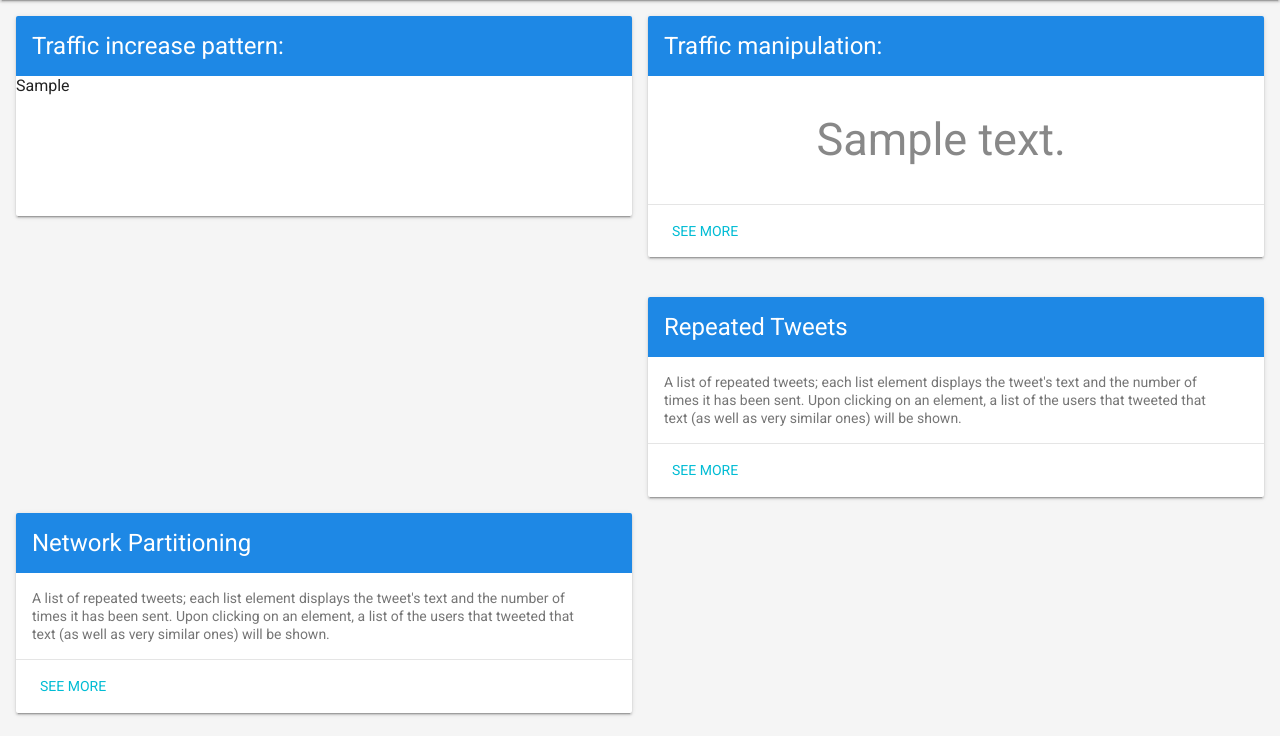
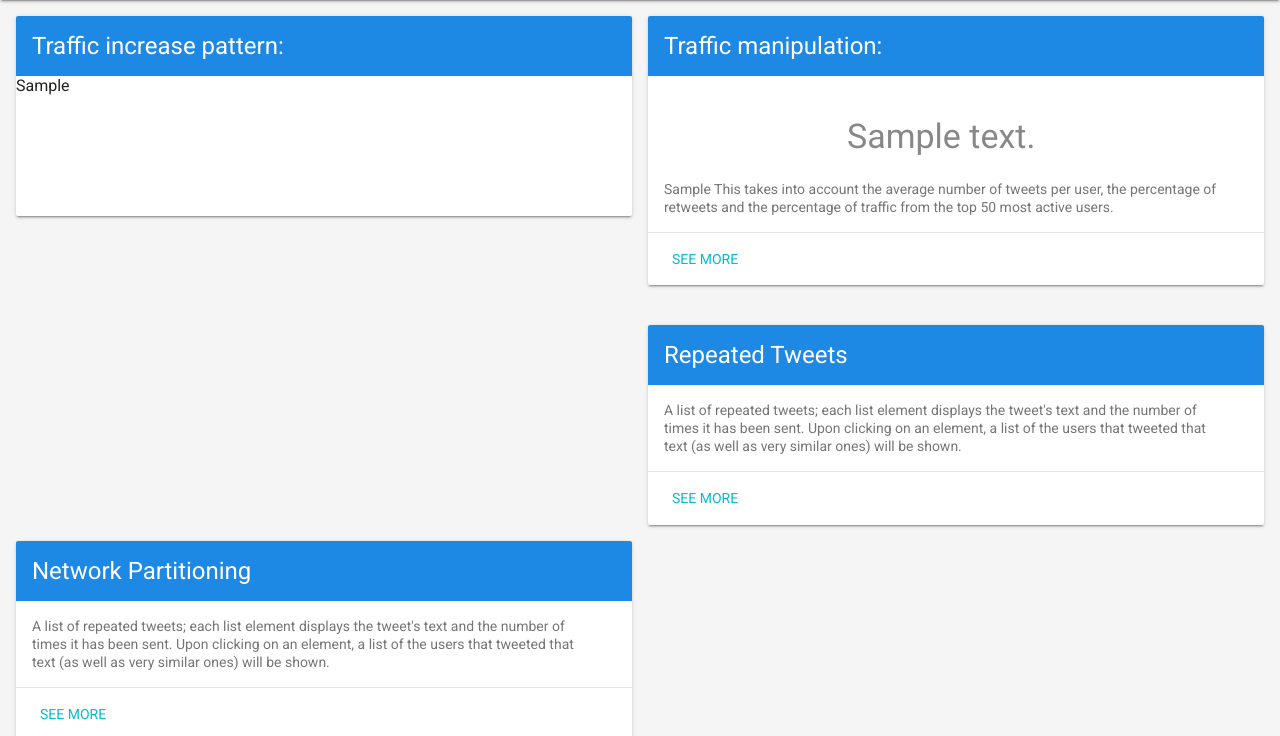
Before and after one commit to shashvatshukla/visualising-political-shills, a Flask app: template templates/dashboard.html in a window 1280 px wide. Shown: the part 64-800 px from the top of the page. Run offline with Flask 2, Linux system fonts and the light colour scheme; the template is opened without the code that fills it: most values are stand-ins (such as "Sample title", 1, 10 or a date in 2020).

Commit message:
Add coefficient of traffic manipulation message

```diff
--- a/templates/dashboard.html
+++ b/templates/dashboard.html
@@ -67,7 +67,11 @@
                 <h2 class="mdl-card__title-text">Traffic manipulation:</h2>
               </div>
               <div class="mdl-card__supporting-text">
-                <h2 id="traffic_manipulation">{{coeff_text}}</h2>
+                <h3 id="traffic_manipulation">{{coeff_text}}</h3>
+                <div>
+                {{coeff_explanation}} This takes into account the average number of tweets per user,
+                the percentage of retweets and the percentage of traffic from the top 50 most active users.
+                </div>
               </div>
               <div class="mdl-card__actions mdl-card--border">
                 <a class="mdl-button mdl-button--colored mdl-js-button mdl-js-ripple-effect" href="\metric2" action="\metric1" method="post">
```
